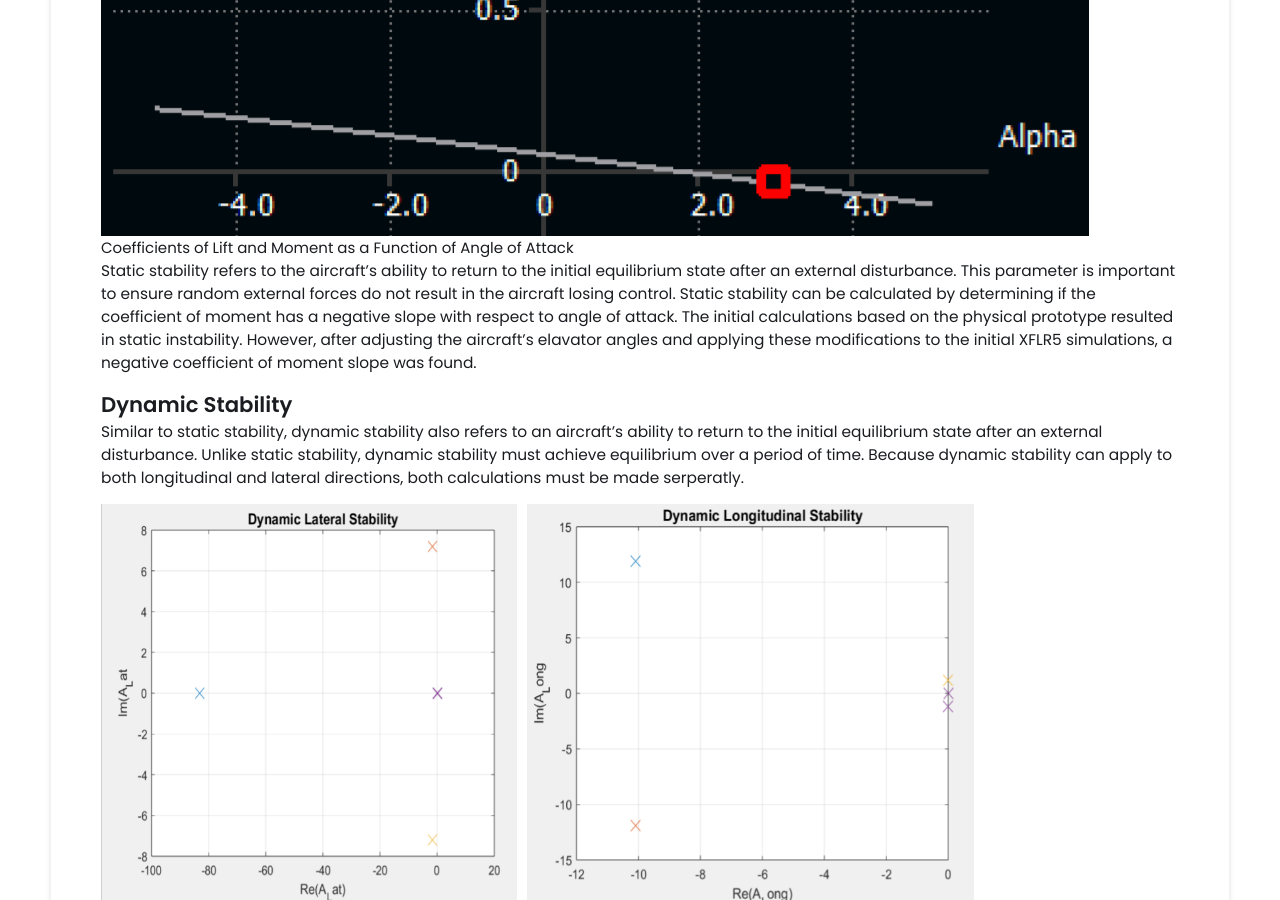
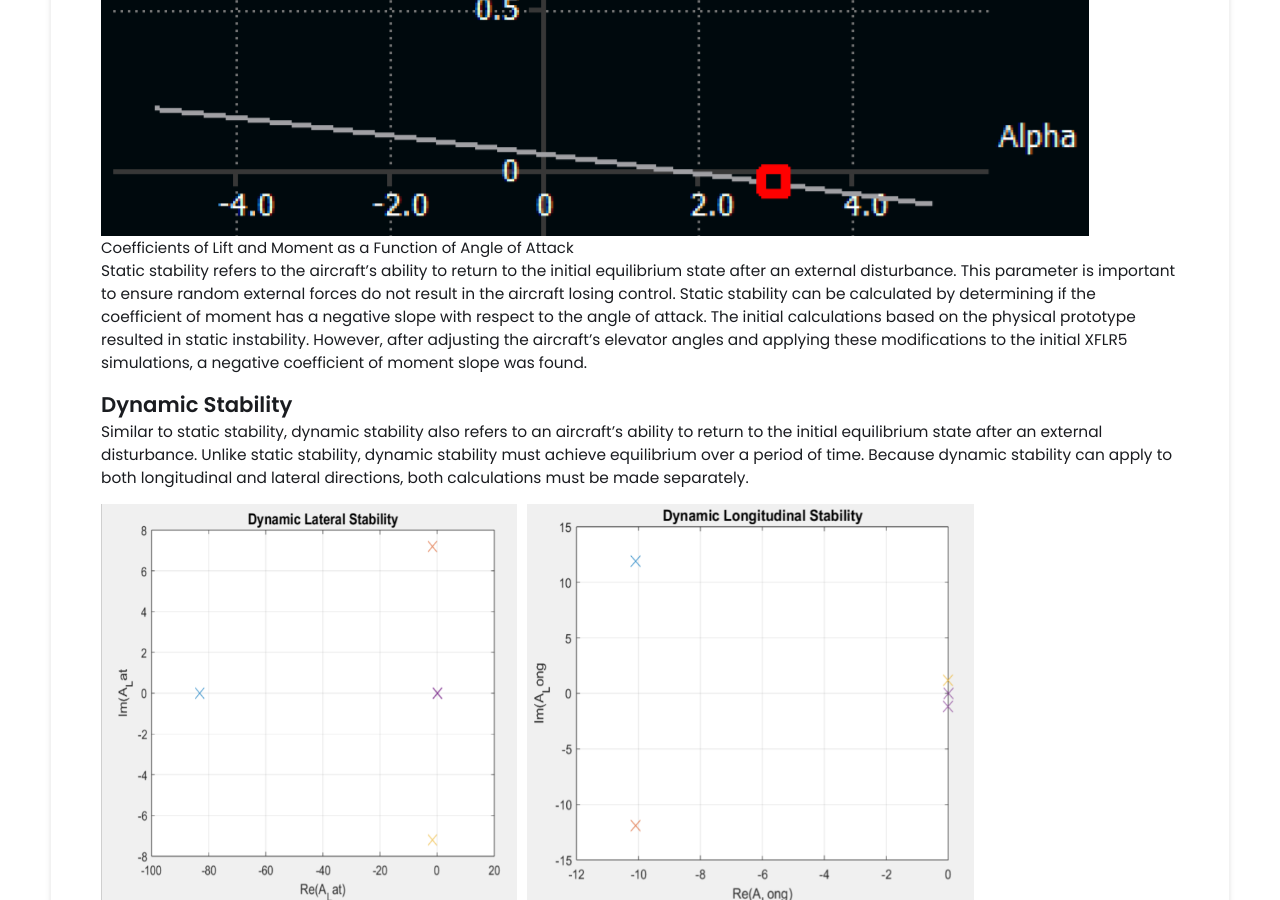
Before and after one commit to Jay-Patel-Engineer/Jay-Patel-Engineer.github.io, a Jekyll site: the page built from _projects/RC Aircraft/index.md, in a window 1280 px wide and 900 px high, scrolled down 3202 px. Built offline with Jekyll 4.4.1, drawn with Linux system fonts in a browser that asks for light colours; some of the changed text lies outside the part shown.

Commit message:
Update index.md

```diff
--- a/_projects/RC Aircraft/index.md
+++ b/_projects/RC Aircraft/index.md
@@ -29,9 +29,9 @@ The simulation results of XFLR5 can be seen below. These results will be the mai
 {% include image-gallery.html images="XFLR5_CoefL.png, XFLR5_CoefM.png" height="400"%}
 <span style="font-size: 15px">Coefficients of Lift and Moment as a Function of Angle of Attack</span>
 <br>
-Static stability refers to the aircraft's ability to return to the initial equilibrium state after an external disturbance. This parameter is important to ensure random external forces do not result in the aircraft losing control. Static stability can be calculated by determining if the coefficient of moment has a negative slope with respect to angle of attack. The initial calculations based on the physical prototype resulted in static instability. However, after adjusting the aircraft's elavator angles and applying these modifications to the initial XFLR5 simulations, a negative coefficient of moment slope was found.
+Static stability refers to the aircraft's ability to return to the initial equilibrium state after an external disturbance. This parameter is important to ensure random external forces do not result in the aircraft losing control. Static stability can be calculated by determining if the coefficient of moment has a negative slope with respect to the angle of attack. The initial calculations based on the physical prototype resulted in static instability. However, after adjusting the aircraft's elevator angles and applying these modifications to the initial XFLR5 simulations, a negative coefficient of moment slope was found.
 ## Dynamic Stability
-Similar to static stability, dynamic stability also refers to an aircraft's ability to return to the initial equilibrium state after an external disturbance. Unlike static stability, dynamic stability must achieve equilibrium over a period of time. Because dynamic stability can apply to both longitudinal and lateral directions, both calculations must be made serperatly.
+Similar to static stability, dynamic stability also refers to an aircraft's ability to return to the initial equilibrium state after an external disturbance. Unlike static stability, dynamic stability must achieve equilibrium over a period of time. Because dynamic stability can apply to both longitudinal and lateral directions, both calculations must be made separately.
 {% include image-gallery.html images="MATLAB_dynamiclat.png, MATLAB_dynamiclong.png" height="400"%}
 <span style="font-size: 15px">Calculations of Dynamic Stability Using MATLAB (Left: Lateral, Right: Longitudinal)</span>
 {% include image-gallery.html images="XFLR5_dynamiclat.png, XFLR5_dynamiclong.png" height="400"%}
```
Also changed, not shown: other parts of _projects/RC Aircraft/index.md (+3 -3 lines).
